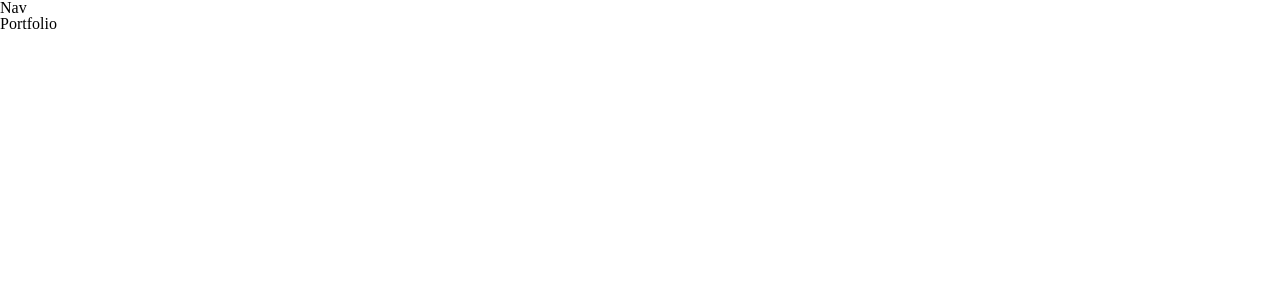
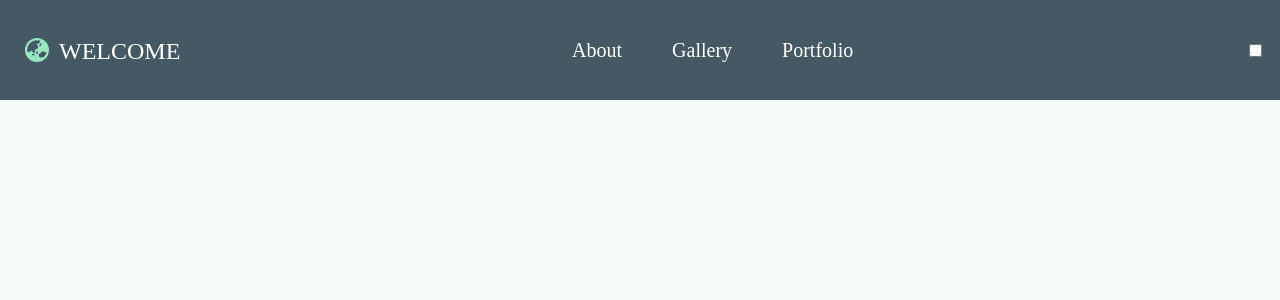
Before and after one commit to hjpark625/portfolio, a React (Create React App) app: page /portfolio in a window 1280 px wide. Shown: the top 300 px of the page. Built offline with nearby package versions, Linux system fonts and the light colour scheme.

Commit message:
feat: redux 활용 Toggle 버튼 상태 관리

```diff
--- a/package.json
+++ b/package.json
@@ -3,6 +3,11 @@
   "version": "0.1.0",
   "private": true,
   "dependencies": {
+    "@fortawesome/fontawesome-svg-core": "^6.2.0",
+    "@fortawesome/free-brands-svg-icons": "^6.2.0",
+    "@fortawesome/free-regular-svg-icons": "^6.2.0",
+    "@fortawesome/free-solid-svg-icons": "^6.2.0",
+    "@fortawesome/react-fontawesome": "^0.2.0",
     "@reduxjs/toolkit": "^1.8.5",
     "@types/react-redux": "^7.1.24",
     "react": "^18.2.0",
--- a/src/components/Nav.tsx
+++ b/src/components/Nav.tsx
@@ -1,7 +1,103 @@
 import React from 'react';
+import styled from 'styled-components';
+import { useDispatch } from 'react-redux';
+import { useNavigate } from 'react-router-dom';
+import { FontAwesomeIcon } from '@fortawesome/react-fontawesome';
+import { faEarthAsia } from '@fortawesome/free-solid-svg-icons';
+import { handleToggle } from '../store/NightDay';
 
 const Nav = () => {
-  return <div>Nav</div>;
+  const dispatch = useDispatch();
+  const navigate = useNavigate();
+
+  const changePage = (path: string) => {
+    navigate(path);
+  };
+
+  const changeToggle = () => {
+    dispatch(handleToggle());
+  };
+  return (
+    <NavWrapper>
+      <NavTitle
+        onClick={() => {
+          changePage('/');
+        }}
+      >
+        <EarthIcon icon={faEarthAsia} />
+        WELCOME
+      </NavTitle>
+      <MenuContents>
+        {NAV_CONTENTS.map(({ id, title, path }) => (
+          <Menu
+            key={id}
+            onClick={() => {
+              changePage(path);
+            }}
+          >
+            {title}
+          </Menu>
+        ))}
+      </MenuContents>
+      <NightDayHandlerWrapper>
+        <NightDayHandler type="checkbox" onClick={changeToggle} />
+      </NightDayHandlerWrapper>
+    </NavWrapper>
+  );
 };
 
 export default Nav;
+
+const NAV_CONTENTS = [
+  { id: 1, title: 'About', path: '/about' },
+  { id: 2, title: 'Gallery', path: '/gallery' },
+  { id: 3, title: 'Portfolio', path: '/portfolio' },
+];
+const NavWrapper = styled.nav`
+  position: fixed;
+  top: 0;
+  left: 0;
+  width: 100%;
+  height: 100px;
+  padding: 15px;
+  background-color: #455964;
+  display: flex;
+  align-items: center;
+  justify-content: space-between;
+  color: white;
+`;
+
+const NavTitle = styled.div`
+  font-size: 24px;
+  cursor: pointer;
+`;
+
+const EarthIcon = styled(FontAwesomeIcon)`
+  margin: 0 10px;
+  color: #9ae6c3;
+`;
+
+const MenuContents = styled.ul`
+  display: flex;
+`;
+
+const Menu = styled.li`
+  cursor: pointer;
+  font-size: 20px;
+  transition: all 0.2s ease;
+  padding: 10px;
+  & + & {
+    margin-left: 30px;
+  }
+
+  &:hover {
+    border-radius: 8px;
+    background-color: green;
+  }
+`;
+
+const NightDayHandlerWrapper = styled.div``;
+
+const NightDayHandler = styled.input`
+  cursor: pointer;
+`;
--- a/src/index.tsx
+++ b/src/index.tsx
@@ -1,9 +1,14 @@
 import React from 'react';
 import ReactDOM from 'react-dom/client';
+import { BrowserRouter } from 'react-router-dom';
+import { Provider } from 'react-redux';
+import { configureStore } from '@reduxjs/toolkit';
 import reportWebVitals from './reportWebVitals';
-import { BrowserRouter } from 'react-router-dom';
 import Router from './Router';
 import GlobalStyle from './styles/GlobalStyle';
+import rootReducer from './store/index';
+
+const store = configureStore({ reducer: rootReducer });
 
 const root = ReactDOM.createRoot(
   document.getElementById('root') as HTMLElement,
@@ -11,8 +16,10 @@ const root = ReactDOM.createRoot(
 root.render(
   <React.StrictMode>
     <BrowserRouter>
-      <GlobalStyle />
-      <Router />
+      <Provider store={store}>
+        <GlobalStyle />
+        <Router />
+      </Provider>
     </BrowserRouter>
   </React.StrictMode>,
 );
--- /dev/null
+++ b/src/store/NightDay/index.ts
@@ -0,0 +1,30 @@
+const TOGGLE = 'nav/TOGGLE';
+
+export interface IToggle {
+  toggle: boolean;
+}
+
+export const handleToggle = () => ({ type: TOGGLE });
+
+const initialState: IToggle = {
+  toggle: false,
+};
+
+interface ActionType {
+  type: string;
+  toggle: boolean;
+}
+
+const toggle = (state = initialState, action: ActionType) => {
+  switch (action.type) {
+    case TOGGLE:
+      return {
+        ...state,
+        toggle: !state.toggle,
+      };
+    default:
+      return state;
+  }
+};
+
+export default toggle;
--- /dev/null
+++ b/src/store/index.ts
@@ -0,0 +1,6 @@
+import { combineReducers } from 'redux';
+import toggle from './NightDay';
+
+const rootReducer = combineReducers({ toggle });
+
+export default rootReducer;
--- a/src/styles/GlobalStyle.tsx
+++ b/src/styles/GlobalStyle.tsx
@@ -8,6 +8,10 @@ const GlobalStyle = createGlobalStyle`
     font-family: Arial, Helvetica, sans-serif;
     box-sizing: border-box;
   }
+
+  body {
+    background-color: #F7FCF8;
+  }
 `;
 
 export default GlobalStyle;
```
Also changed, not shown: 1 other file (tests, documents, lock files or other folders).
